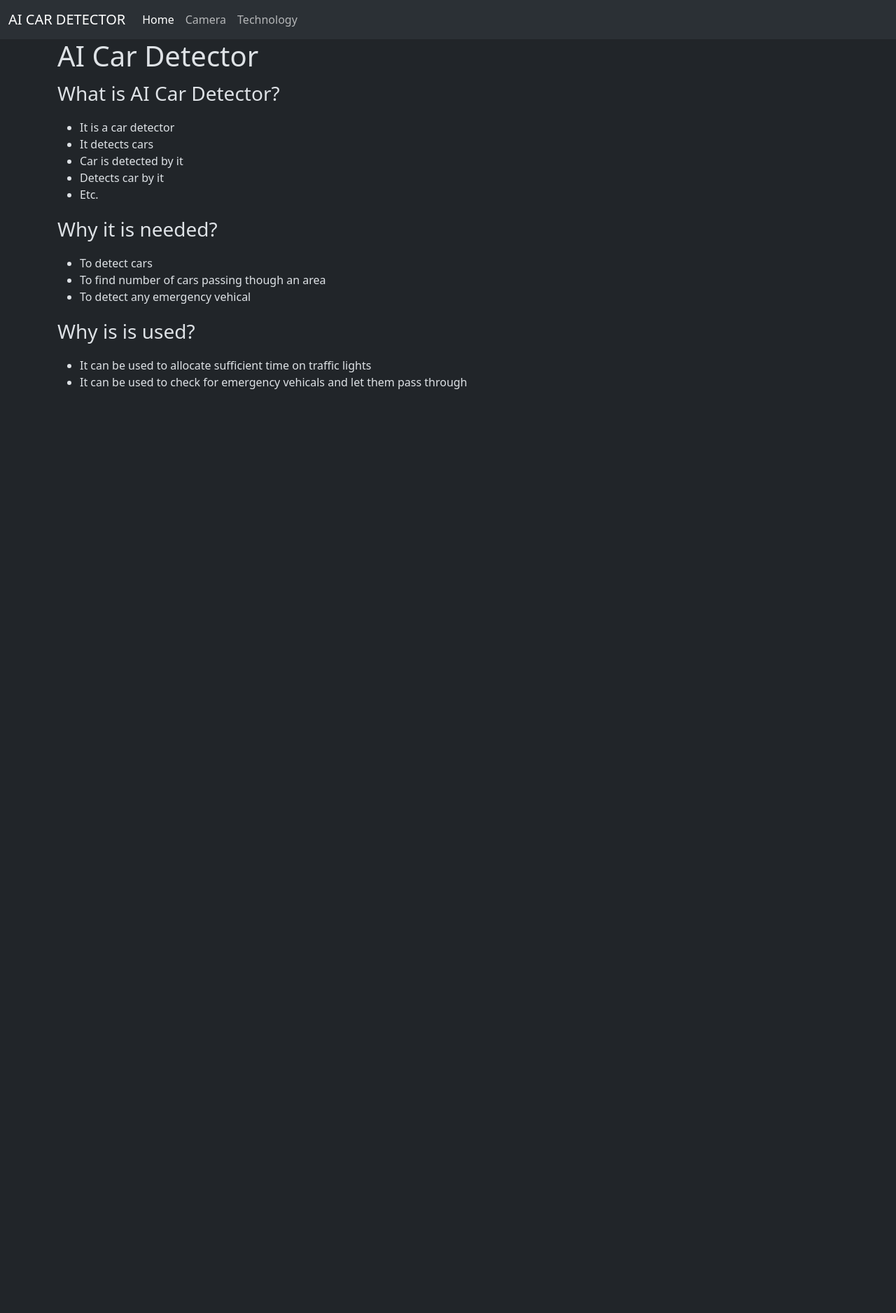
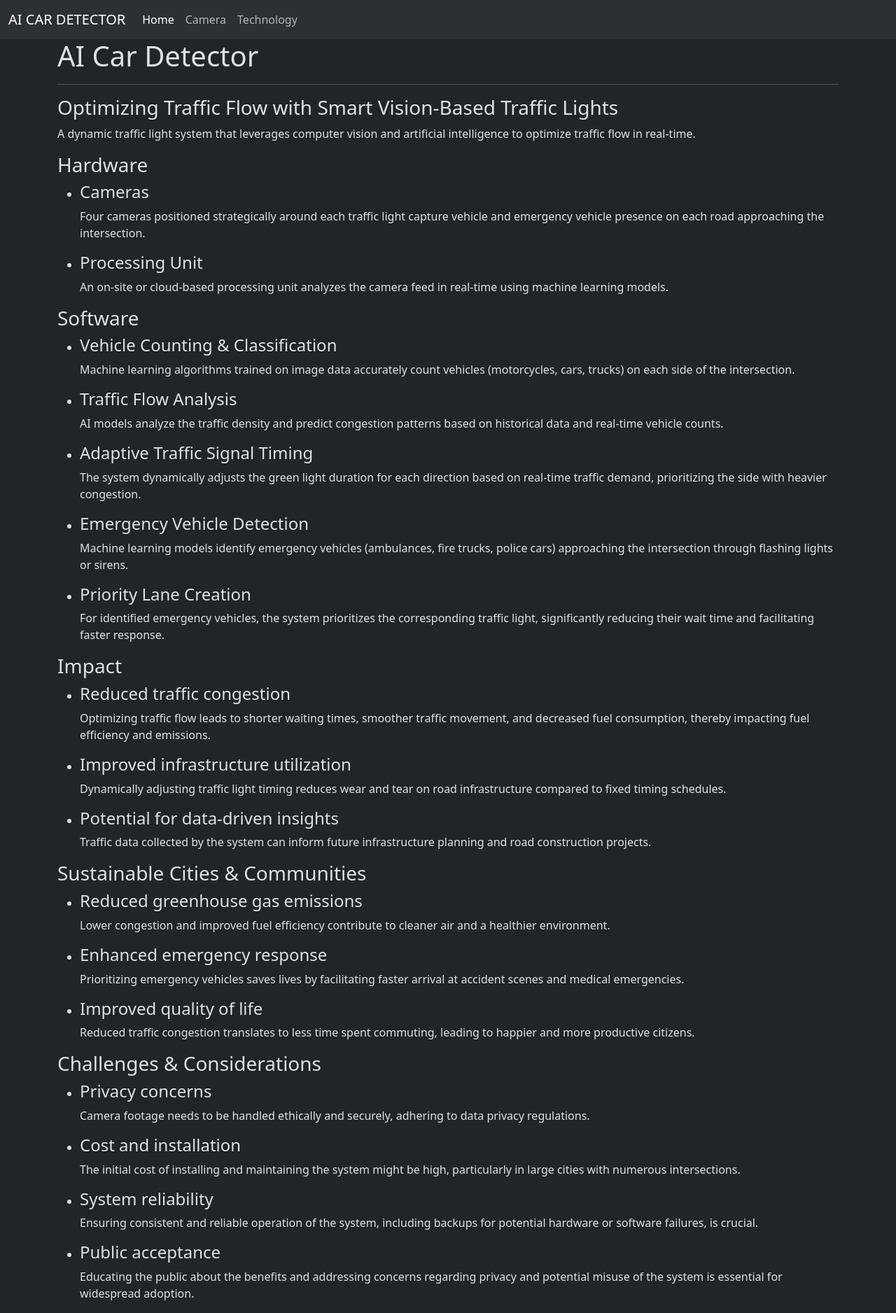
Before and after one commit to EdwinRodger/Smart-Traffic-System, a Flask app: page / in a window 1280 px wide. Shown: the whole page at 70% size. Before the commit the page ends 556 px from the top, so only its background shows below. Run offline with Flask 3, Linux system fonts and the light colour scheme.

Commit message:
updated project description and animated css

```diff
--- a/templates/home.html
+++ b/templates/home.html
@@ -2,25 +2,100 @@
 
 {% block content %}
 <div class="container">
-    <h1>AI Car Detector</h1>
-    <p class="fs-3">What is AI Car Detector?</p>
-    <ul>
-        <li>It is a car detector</li>
-        <li>It detects cars</li>
-        <li>Car is detected by it</li>
-        <li>Detects car by it</li>
-        <li>Etc.</li>
-    </ul>
-    <p class="fs-3">Why it is needed?</p>
-    <ul>
-        <li>To detect cars</li>
-        <li>To find number of cars passing though an area</li>
-        <li>To detect any emergency vehical</li>
-    </ul>
-    <p class="fs-3">Why is is used?</p>
-    <ul>
-        <li>It can be used to allocate sufficient time on traffic lights</li>
-        <li>It can be used to check for emergency vehicals and let them pass through</li>
-    </ul>
+    <div class="animate__animated animate__backInDown">
+        <h1>AI Car Detector</h1>
+        <hr>
+    </div>
+    <div class="animate__animated animate__backInLeft">
+        <h3>Optimizing Traffic Flow with Smart Vision-Based Traffic Lights</h3>
+        <p>A dynamic traffic light system that leverages computer vision and artificial intelligence to optimize traffic flow in real-time.</p>
+        <h3>Hardware</h3>
+        <ul>
+            <li>
+                <h4>Cameras</h4>
+                <p>Four cameras positioned strategically around each traffic light capture vehicle and emergency vehicle presence on each road approaching the intersection.</p>
+            </li>
+            <li>
+                <h4>Processing Unit</h4>
+                <p>An on-site or cloud-based processing unit analyzes the camera feed in real-time using machine learning models.</p>
+            </li>
+        </ul>
+    </div>
+    <div class="animate__animated animate__backInRight">
+        <h3>Software</h3>
+        <ul>
+            <li>
+                <h4>Vehicle Counting & Classification</h4>
+                <p>Machine learning algorithms trained on image data accurately count vehicles (motorcycles, cars, trucks) on each side of the intersection.</p>
+            </li>
+            <li>
+                <h4>Traffic Flow Analysis</h4>
+                <p>AI models analyze the traffic density and predict congestion patterns based on historical data and real-time vehicle counts.</p>
+            </li>
+            <li>
+                <h4>Adaptive Traffic Signal Timing</h4>
+                <p>The system dynamically adjusts the green light duration for each direction based on real-time traffic demand, prioritizing the side with heavier congestion.</p>
+            </li>
+            <li>
+                <h4>Emergency Vehicle Detection</h4>
+                <p>Machine learning models identify emergency vehicles (ambulances, fire trucks, police cars) approaching the intersection through flashing lights or sirens.</p>
+            </li>
+            <li>
+                <h4>Priority Lane Creation</h4>
+                <p>For identified emergency vehicles, the system prioritizes the corresponding traffic light, significantly reducing their wait time and facilitating faster response.</p>
+            </li>
+        </ul>
+    </div>
+    <div class="animate__animated animate__backInUp">
+        <h3>Impact</h3>
+        <ul>
+            <li>
+                <h4>Reduced traffic congestion</h4>
+                <p>Optimizing traffic flow leads to shorter waiting times, smoother traffic movement, and decreased fuel consumption, thereby impacting fuel efficiency and emissions.</p>
+            </li>
+            <li>
+                <h4>Improved infrastructure utilization</h4>
+                <p>Dynamically adjusting traffic light timing reduces wear and tear on road infrastructure compared to fixed timing schedules.</p>
+            </li>
+            <li>
+                <h4>Potential for data-driven insights</h4>
+                <p>Traffic data collected by the system can inform future infrastructure planning and road construction projects.</p>
+            </li>
+        </ul>
+        <h3>Sustainable Cities & Communities</h3>
+        <ul>
+            <li>
+                <h4>Reduced greenhouse gas emissions</h4>
+                <p>Lower congestion and improved fuel efficiency contribute to cleaner air and a healthier environment.</p>
+            </li>
+            <li>
+                <h4>Enhanced emergency response</h4>
+                <p>Prioritizing emergency vehicles saves lives by facilitating faster arrival at accident scenes and medical emergencies.</p>
+            </li>
+            <li>
+                <h4>Improved quality of life</h4>
+                <p>Reduced traffic congestion translates to less time spent commuting, leading to happier and more productive citizens.</p>
+            </li>
+        </ul>
+        <h3>Challenges & Considerations</h3>
+        <ul>
+            <li>
+                <h4>Privacy concerns</h4>
+                <p>Camera footage needs to be handled ethically and securely, adhering to data privacy regulations.</p>
+            </li>
+            <li>
+                <h4>Cost and installation</h4>
+                <p>The initial cost of installing and maintaining the system might be high, particularly in large cities with numerous intersections.</p>
+            </li>
+            <li>
+                <h4>System reliability</h4>
+                <p>Ensuring consistent and reliable operation of the system, including backups for potential hardware or software failures, is crucial.</p>
+            </li>
+            <li>
+                <h4>Public acceptance</h4>
+                <p>Educating the public about the benefits and addressing concerns regarding privacy and potential misuse of the system is essential for widespread adoption.</p>
+            </li>
+        </ul>
+    </div>
 </div>
 {% endblock %}
```
